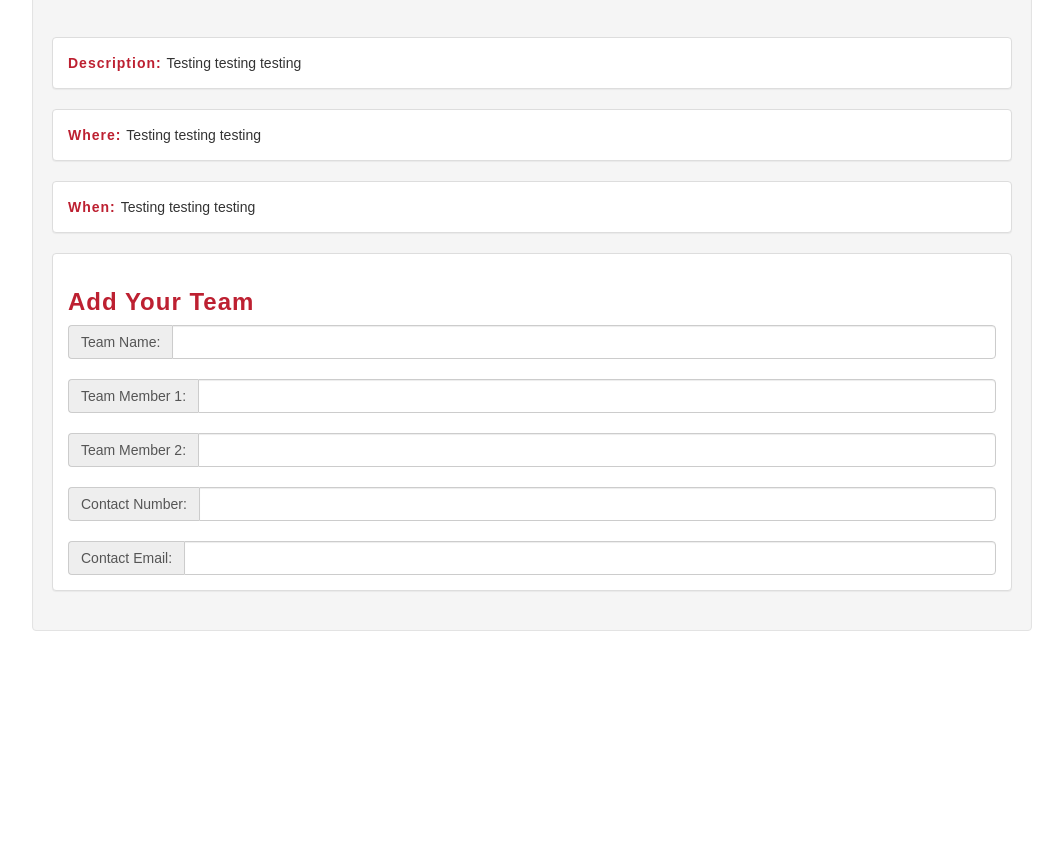
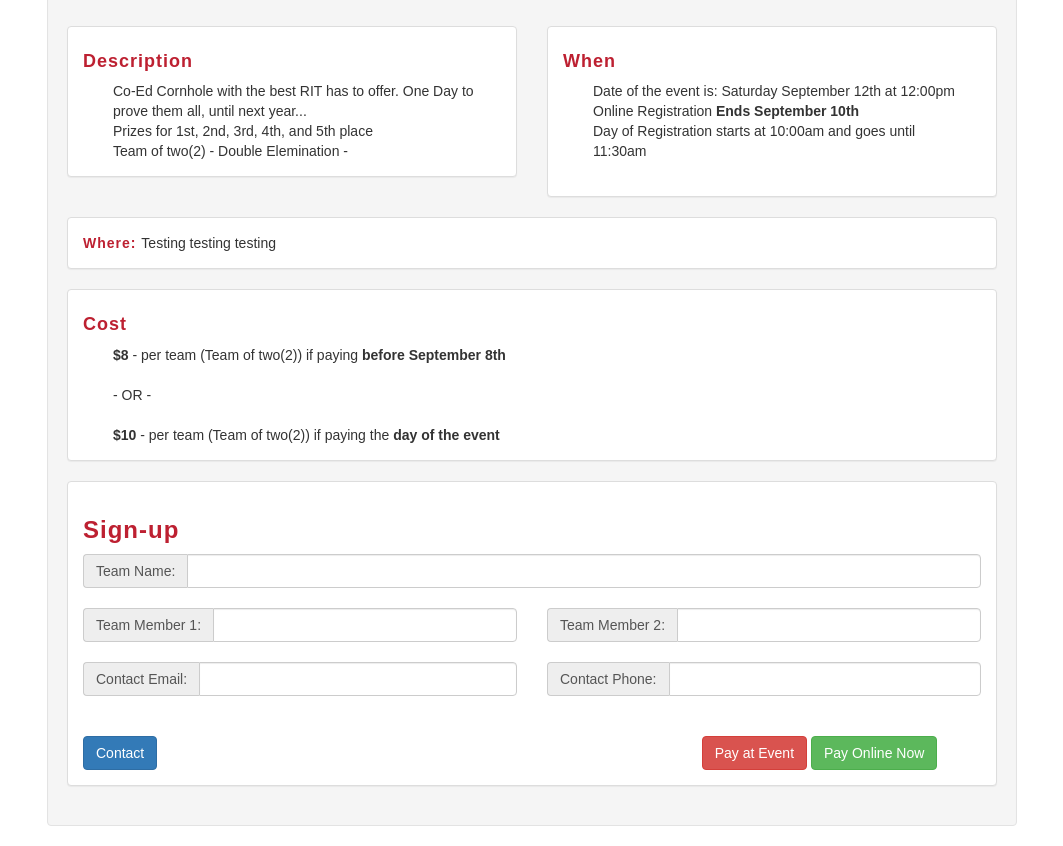
Before and after one commit to PhiSigmaKappa-Uptet-RIT/ritpskevents, a plain HTML site: page public/index.html in a window 1280 px wide. Shown: the part 578-1424 px from the top of the page, without its empty margins (108-1171 px from the left). Before the commit the page ends 1229 px from the top, so only its background shows below. Drawn offline with nearby package versions, Linux system fonts and the light colour scheme.

Commit message:
static site is pretty much done, now on to the back-end logic

```diff
--- a/public/css/base.css
+++ b/public/css/base.css
@@ -74,3 +74,8 @@
     letter-spacing: 1px;
     color: #bd2031;
 }
+
+.psk-event-main-block{
+    margin-left: 30px;
+    margin-right: 15px;
+}
--- a/public/index.html
+++ b/public/index.html
@@ -4,6 +4,8 @@
     <meta charset="utf-8">
     <meta name="viewport" content="width=device-width, initial-scale=1">
     <title>PSK Events</title>
+
+    <script src="https://ajax.googleapis.com/ajax/libs/jquery/3.2.1/jquery.min.js"></script>
 
       <!-- Latest compiled and minified CSS -->
     <link rel="stylesheet" href="https://maxcdn.bootstrapcdn.com/bootstrap/3.3.7/css/bootstrap.min.css" integrity="sha384-BVYiiSIFeK1dGmJRAkycuHAHRg32OmUcww7on3RYdg4Va+PmSTsz/K68vbdEjh4u" crossorigin="anonymous">
@@ -14,7 +16,7 @@
     <!-- Linking out style sheet here -->
     <link rel="stylesheet" href="./css/base.css" type="text/css">
   </head>
-  <body class="bodyStyle">
+  <body class="bodyStyle container">
     <div class="psk-banner-container">
         <img class="psk-banner" src="assests/banner.jpg">
         <div class="psk-banner-overlay">
@@ -38,11 +40,34 @@
             </div>
             <br/>
             <div>
+                <div class="row">
+                    <div class="col-md-6 col-xs-12">
                         <div class="panel panel-default">
                             <div class="panel-body">
                                 <div>
-                            <span class="psk-event-bold">Description: </span>
-                            Testing testing testing
+                                    <h4 class="psk-event-bold">Description</h4>
+                                    <div class="psk-event-main-block">
+                                        Co-Ed Cornhole with the best RIT has to offer.  One Day to prove them all, until next year...<br/>
+                                        Prizes for 1st, 2nd, 3rd, 4th, and 5th place<br/>
+                                        Team of two(2) - Double Elemination -
+                                    </div>
+                                </div>
+                            </div>
+                        </div>
+                    </div>
+                    <div class="col-md-6 col-xs-12">
+                        <div class="panel panel-default">
+                            <div class="panel-body">
+                                <div>
+                                    <h4 class="psk-event-bold">When</h4>
+                                    <div class="psk-event-main-block">
+                                        Date of the event is: Saturday September 12th at 12:00pm<br/>
+                                        Online Registration <strong>Ends September 10th</strong><br/>
+                                        Day of Registration starts at 10:00am and goes until 11:30am<br/>
+                                        <br/>
+                                    </div>
+                                </div>
+                            </div>
                         </div>
                     </div>
                 </div>
@@ -57,43 +82,75 @@
                 <div class="panel panel-default">
                     <div class="panel-body">
                         <div>
-                            <span class="psk-event-bold">When: </span>
-                            Testing testing testing
+                            <h4 class="psk-event-bold">Cost</h4>
+                            <div class="psk-event-main-block">
+                                <strong>$8</strong> - per team (Team of two(2)) if paying <strong>before September 8th</strong><br/>
+                                <br/>
+                                - OR - <br/>
+                                <br/>
+                                <strong>$10</strong> - per team (Team of two(2)) if paying the <strong>day of the event</strong>
+                            </div>
                         </div>
                     </div>
                 </div>
                 <div class="panel panel-default">
                     <div class="panel-body">
                         <div>
-                            <h3 class="psk-event-bold">Add Your Team</h3>
+                            <h3 class="psk-event-bold">Sign-up</h3>
                             <div>
-
+<!--                            Need Something here-->
                             </div>
                             <div>
                                 <form class="psk-form-body">
+                                    <div class="row">
+                                        <div class="col-xs-12">
                                             <div class="input-group">
                                                 <span class="input-group-addon" id="basic-addon1">Team Name:</span>
                                                 <input type="text" class="form-control" aria-describedby="basic-addon1">
                                             </div>
-                                    <br/>
-                                    <div class="input-group">
-                                      <span class="input-group-addon" id="basic-addon1">Team Member 1:</span>
-                                      <input type="text" class="form-control" aria-describedby="basic-addon1">
+                                        </div>
                                     </div>
                                     <br/>
+                                    <div class="row">
+                                        <div class="col-md-6 col-xs-12">
                                             <div class="input-group">
-                                      <span class="input-group-addon" id="basic-addon1">Team Member 2:</span>
-                                      <input type="text" class="form-control" aria-describedby="basic-addon1">
+                                                <span class="input-group-addon" id="basic-addon2">Team Member 1:</span>
+                                                <input type="text" class="form-control" aria-describedby="basic-addon2">
+                                            </div>
+                                        </div>
+                                        <div class="col-md-6 col-xs-12">
+                                            <div class="input-group">
+                                                <span class="input-group-addon" id="basic-addon3">Team Member 2:</span>
+                                                <input type="text" class="form-control" aria-describedby="basic-addon3">
+                                            </div>
+                                        </div>
                                     </div>
                                     <br/>
+                                    <div class="row">
+                                        <div class="col-md-6 col-xs-12">
                                             <div class="input-group">
-                                      <span class="input-group-addon" id="basic-addon1">Contact Number:</span>
-                                      <input type="tel" class="form-control" aria-describedby="basic-addon1">
+                                                <span class="input-group-addon" id="basic-addon2">Contact Email:</span>
+                                                <input type="email" class="form-control" aria-describedby="basic-addon2">
+                                            </div>
+                                        </div>
+                                        <div class="col-md-6 col-xs-12">
+                                            <div class="input-group">
+                                                <span class="input-group-addon" id="basic-addon3">Contact Phone:</span>
+                                                <input type="tel" class="form-control" aria-describedby="basic-addon3">
+                                            </div>
+                                        </div>
                                     </div>
                                     <br/>
-                                    <div class="input-group">
-                                      <span class="input-group-addon" id="basic-addon1">Contact Email:</span>
-                                      <input type="email" class="form-control" aria-describedby="basic-addon1">
+                                    <br/>
+                                    <div class="row">
+                                        <div class="col-md-2 col-xs-12"><a href="mailto:ritpsk.events@gmail.com" class="btn btn-primary">Contact</a></div>
+                                        <div class="col-md-6 col-xs-12"></div>
+                                        <div class="col-md-4 col-xs-12">
+                                            <div>
+                                                <button type="button" class="btn btn-danger">Pay at Event</button>
+                                                <button type="button" class="btn btn-success">Pay Online Now</button>
+                                            </div>
+                                        </div>
                                     </div>
                                 </form>
                             </div>
```
Also changed, not shown: functions/index.js (+6 -6 lines). Lines whose indentation alone changed are shown as unchanged.
